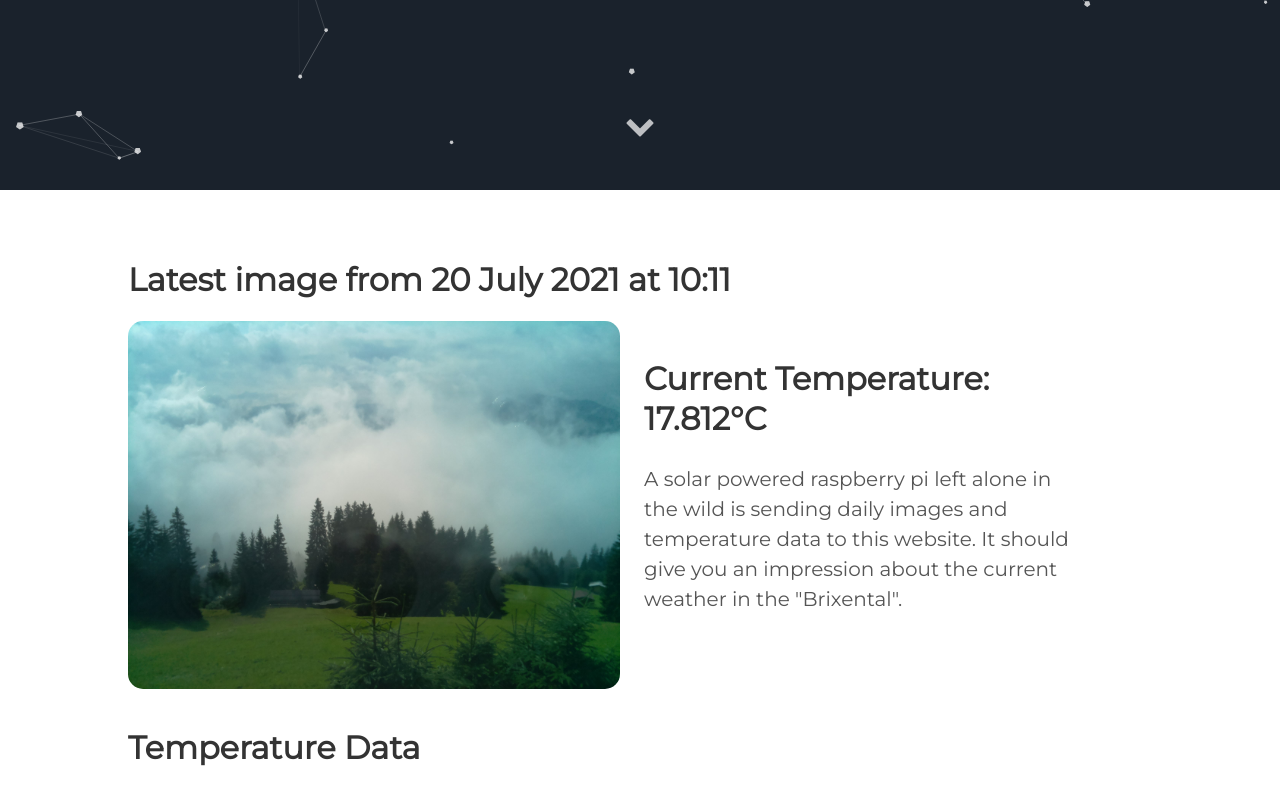
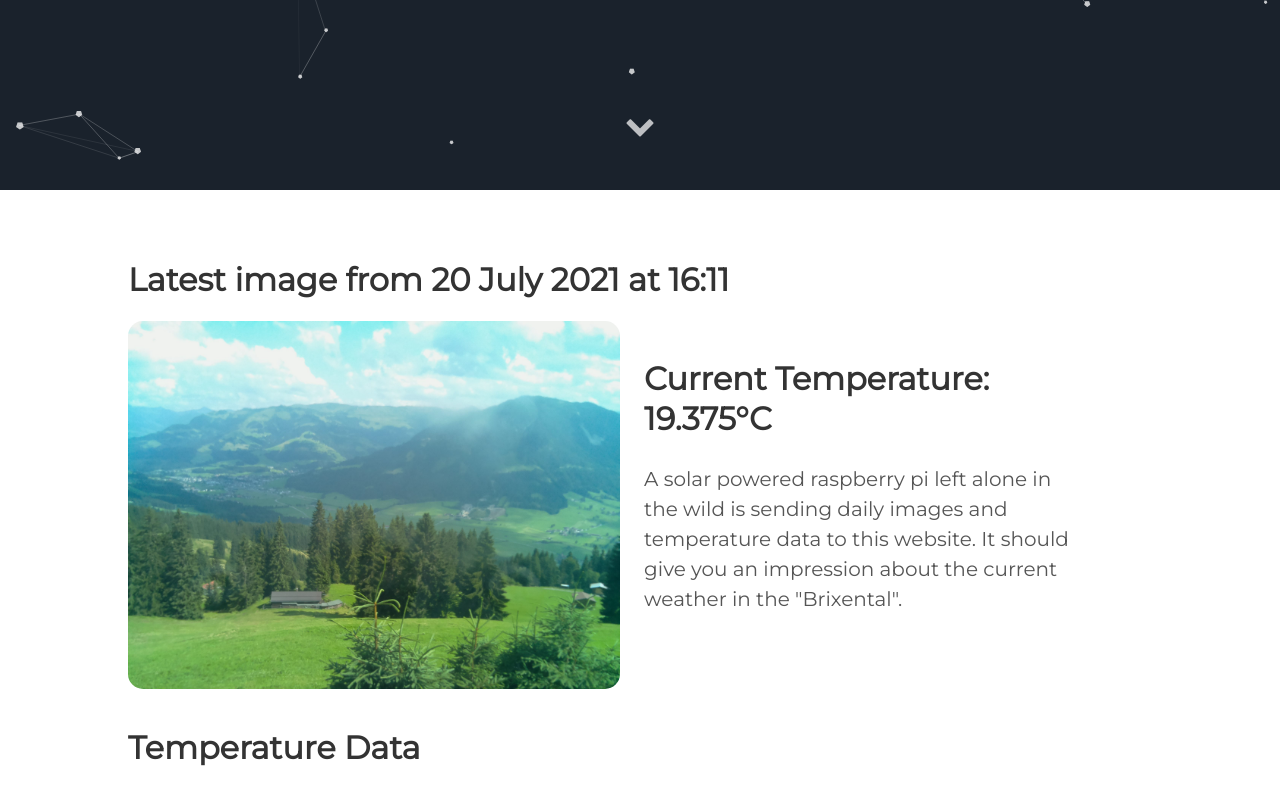
Before and after one commit to vektorious/vektorious.github.io, a Jekyll site: the page built from resources/huette.md, in a window 1280 px wide and 900 px high, scrolled down 710 px. Shown: the top 805 px of the window. Built offline with Jekyll 4.4.1, drawn with Linux system fonts in a browser that asks for light colours.

Commit message:
I'm a bot beep boop

```diff
--- a/resources/huette.md
+++ b/resources/huette.md
@@ -6,13 +6,13 @@ image: '/assets/img/'
 description: 'Live image from the Austrian alps'
 twitter_text: ' '
 ---
-## Latest image from 20 July 2021 at 10:11
+## Latest image from 20 July 2021 at 16:11
 <div class="huette">
   <div class="huette-image">
     <img src="{{ "/assets/img/huette.jpg" | prepend: site.baseurl }}">
   </div>
   <div class="huette-text">
-        <h2>Current Temperature: 17.812°C</h2>
+        <h2>Current Temperature: 19.375°C</h2>
         <p>A solar powered raspberry pi left alone in the wild is sending daily images and temperature data to this website. It should give you an impression about the current weather in the "Brixental".</p>
 
   </div>
```
Also changed, not shown: rpi-script/2021-07-20_161024.txt (renamed from rpi-script/2021-07-20_101022.txt, +5 -5 lines), rpi-script/huette.md (+2 -2 lines), assets/img/huette.jpg, assets/img/temp_plot.png, rpi-script/temp_plot.png, 1 other file.
